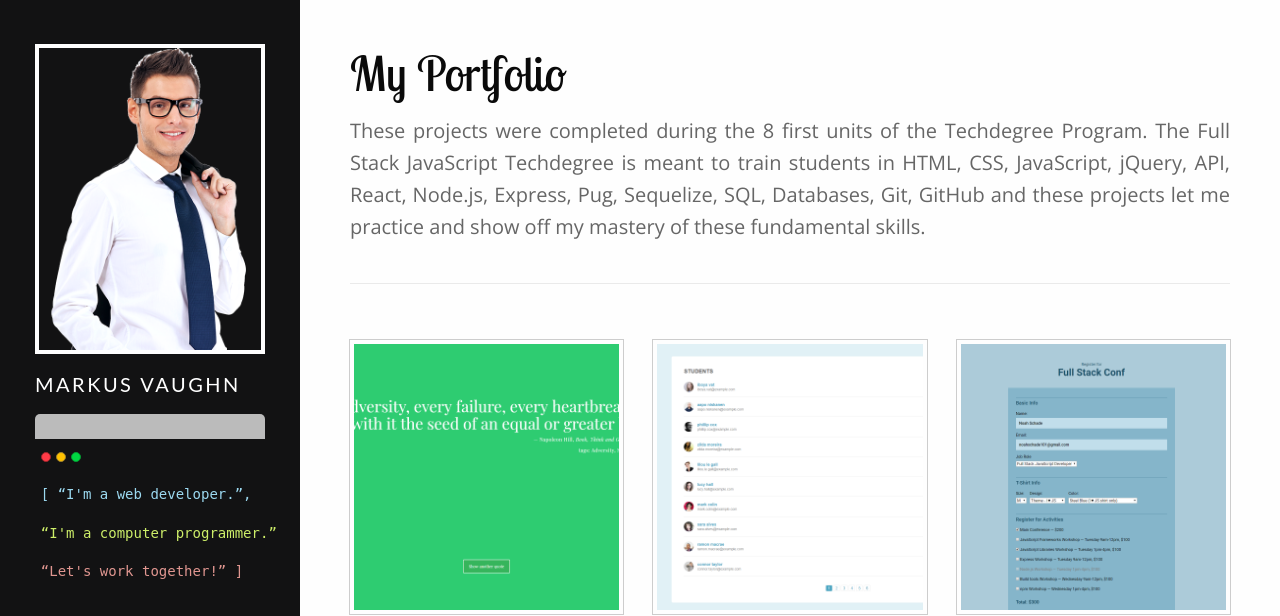
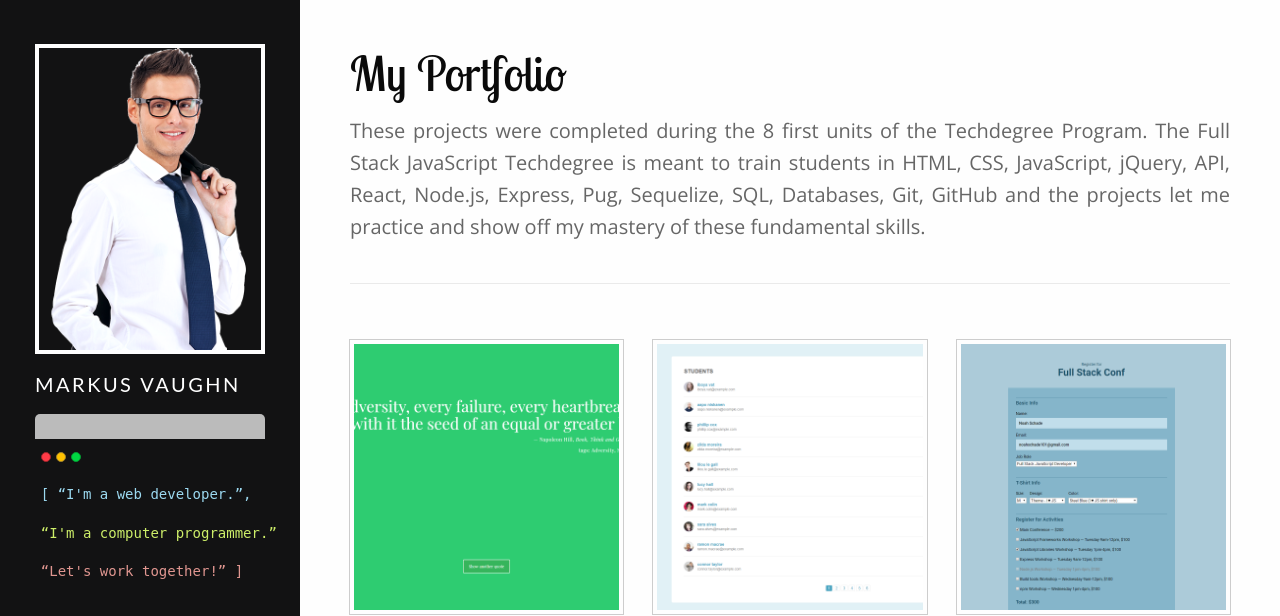
Before and after one commit to MarkusVaughn/Markus-Vaughn-Portfolio, a Node server app: page / in a window 1280 px wide. Shown: the top 616 px of the page. Run offline with Node 20, Linux system fonts and the light colour scheme.

Commit message:
Very minor change.

```diff
--- a/views/index.pug
+++ b/views/index.pug
@@ -8,7 +8,7 @@ block content
       h1.lobsterFont My Portfolio
 
       p.lead.text-light
-        | These projects were completed during the 8 first units of the Techdegree Program. The Full Stack JavaScript Techdegree is meant to train students in HTML, CSS, JavaScript, jQuery, API, React, Node.js, Express, Pug, Sequelize, SQL, Databases, Git, GitHub and these projects let me practice and show off my mastery of these fundamental skills.
+        | These projects were completed during the 8 first units of the Techdegree Program. The Full Stack JavaScript Techdegree is meant to train students in HTML, CSS, JavaScript, jQuery, API, React, Node.js, Express, Pug, Sequelize, SQL, Databases, Git, GitHub and the projects let me practice and show off my mastery of these fundamental skills.
   article.grid-container.portfolio-index
 
     .grid-x.grid-margin-x.small-up-2.medium-up-2.large-up-3
```
